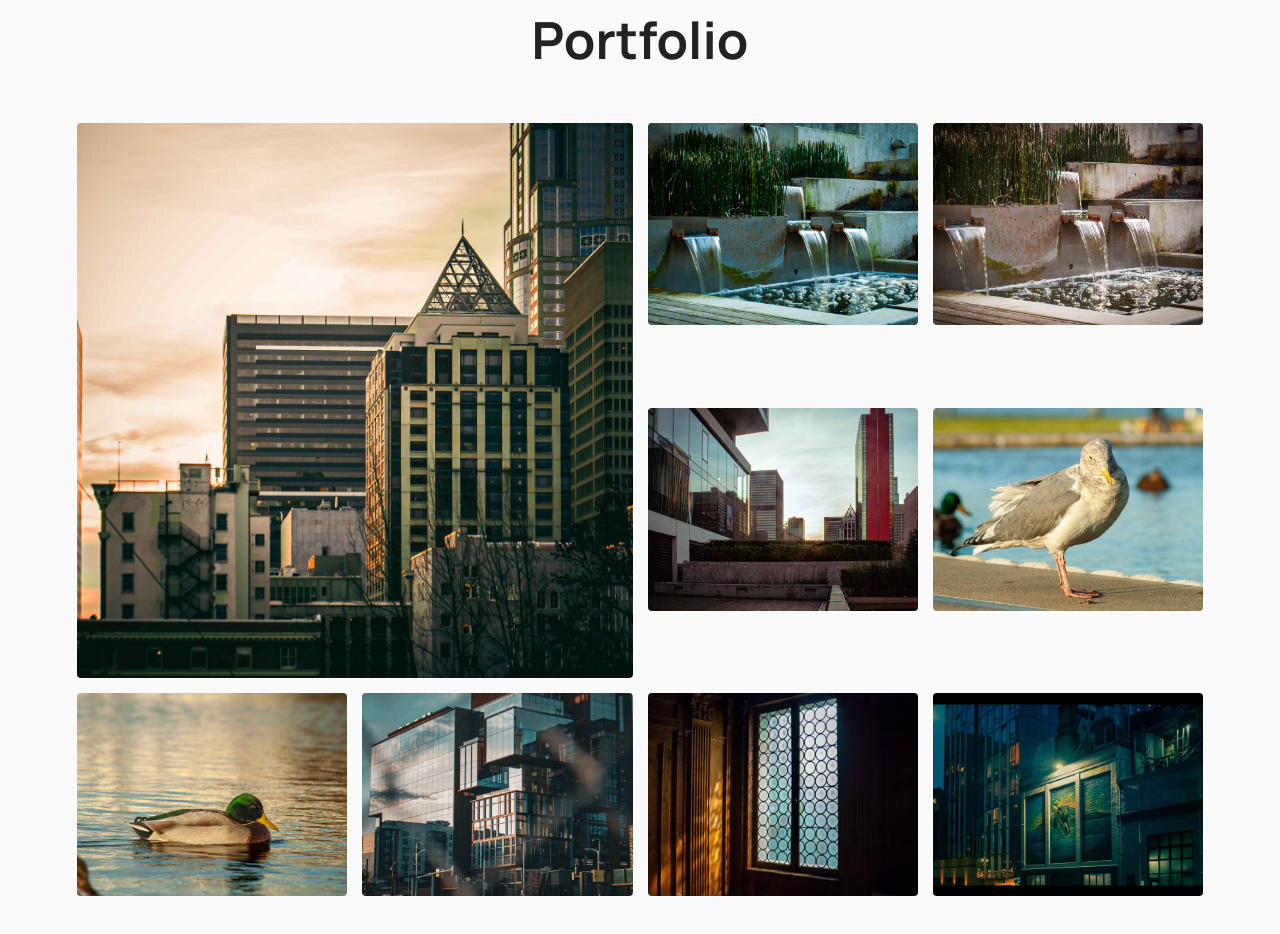
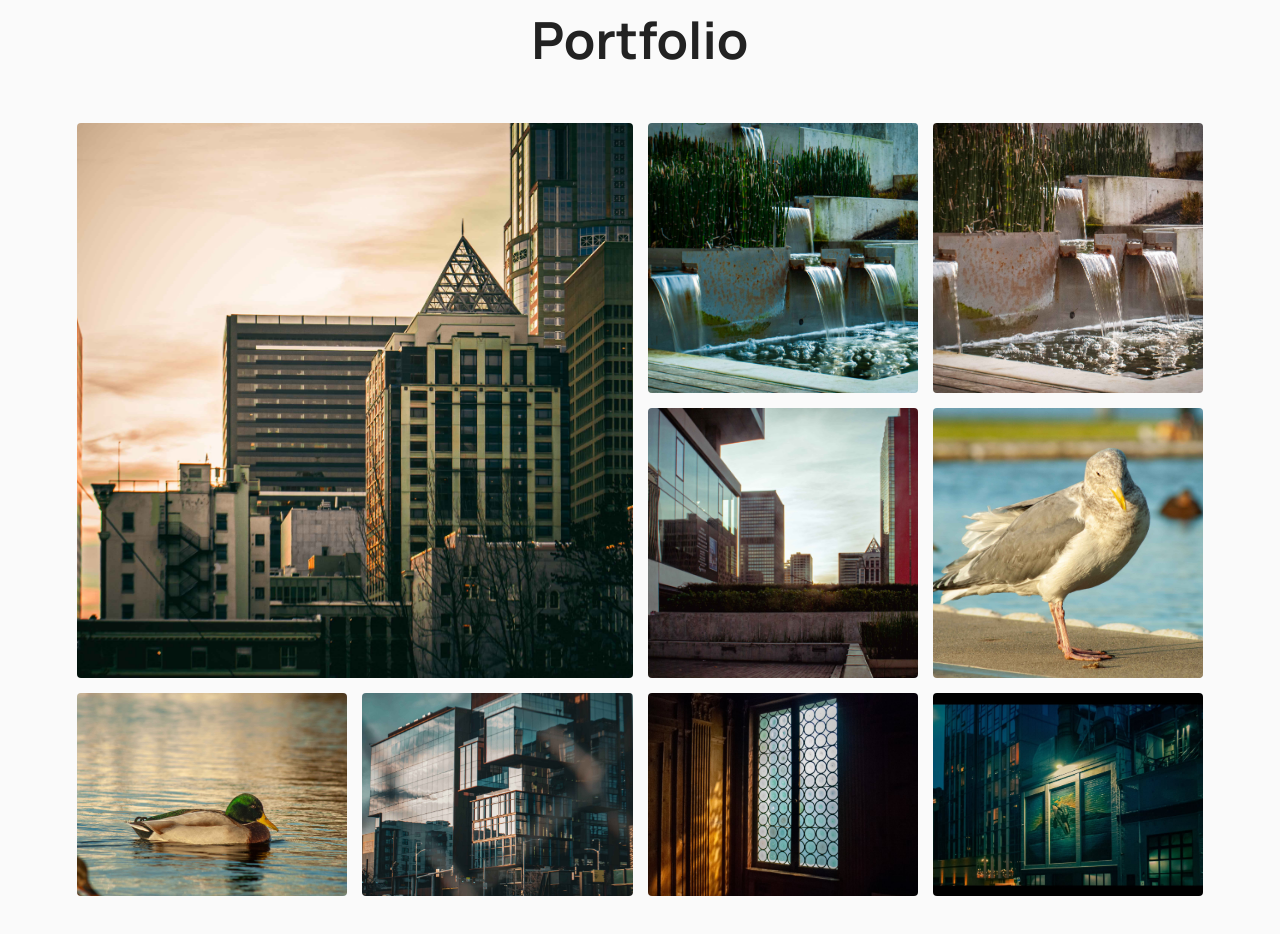
Before and after one commit to nazimzee8/Photography_Website, a React (Create React App) app in the folder my-website/: page / in a window 1280 px wide. Shown: the part 1800-2734 px from the top of the page. Built offline with nearby package versions, Linux system fonts and the light colour scheme.

Commit message:
Fixing cropping issue.

```diff
--- a/my-website/src/App.css
+++ b/my-website/src/App.css
@@ -105,6 +105,7 @@ body { font-family: var(--font-sans); color: #222; line-height: 1.7; }
 .hero-gallery {
     display: grid;
     grid-template-columns: repeat(auto-fit, minmax(220px, 1fr));
+    grid-auto-rows: minmax(165px, auto);
     gap: 15px;
     margin: 60px auto 0;
     max-width: min(1200px, 100%);
@@ -113,6 +114,8 @@ body { font-family: var(--font-sans); color: #222; line-height: 1.7; }
 
 .hero-img {
     width: 100%;
+    height: 100%;
+    min-height: 165px;
     aspect-ratio: 4 / 3;
     object-fit: cover;
     border-radius: 4px;
@@ -236,13 +239,17 @@ body { font-family: var(--font-sans); color: #222; line-height: 1.7; }
 .portfolio-grid-7 {
     display: grid;
     grid-template-columns: repeat(auto-fit, minmax(220px, 1fr));
+    grid-auto-rows: minmax(165px, auto);
     gap: 15px;
     margin: 40px auto 0;
     max-width: min(1200px, 100%);
     width: 100%;
 }
+
 .portfolio-grid-7 img {
     width: 100%;
+    height: 100%;
+    min-height: 165px;
     aspect-ratio: 4 / 3;
     object-fit: cover;
     border-radius: 4px;
```
